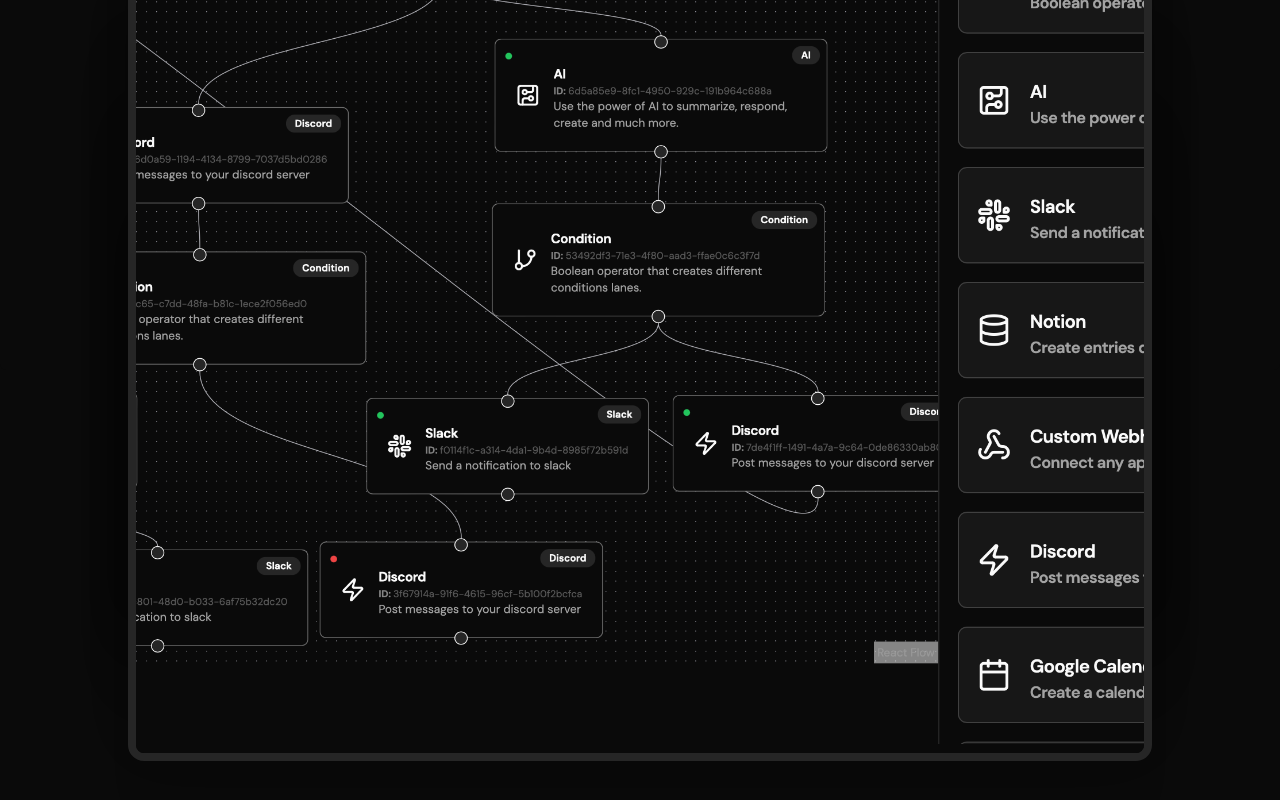
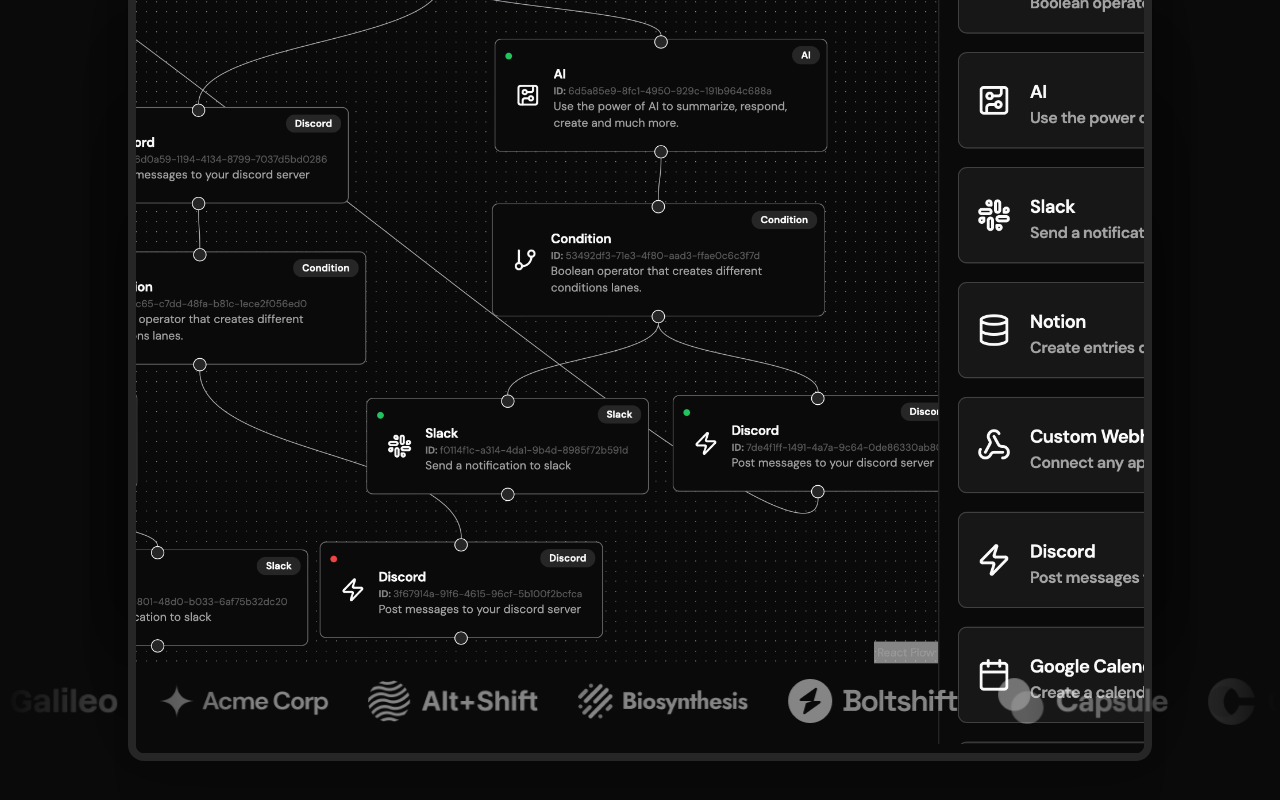
Before and after one commit to daffa4lif/saas-automation-builder, a Next.js app: page / in a window 1280 px wide. Shown: the part 430-1230 px from the top of the page. Built offline with nearby package versions, Linux system fonts and the light colour scheme.

Commit message:
feat: infinite scroll card images logo

```diff
--- a/app/page.tsx
+++ b/app/page.tsx
@@ -1,6 +1,8 @@
 import { ContainerScroll } from "@/components/global/container-scroll-animation";
+import { InfiniteMovingCards } from "@/components/global/infinite-moving-cards";
 import Navbar from "@/components/global/navbar";
 import { Button } from "@/components/ui/button";
+import { imagesLogo } from "@/lib/constant";
 import Image from "next/image";
 
 export default function Home() {
@@ -25,6 +27,13 @@ export default function Home() {
           } />
         </div>
       </section>
+
+      <InfiniteMovingCards
+        className="md:mt-[18rem] mt-[-100px]"
+        items={imagesLogo}
+        direction="right"
+        speed="slow"
+      />
     </main>
   )
 }
--- /dev/null
+++ b/components/global/infinite-moving-cards.tsx
@@ -0,0 +1,102 @@
+'use client'
+
+import { cn } from '@/lib/utils'
+import Image from 'next/image'
+import React, { useEffect, useState } from 'react'
+
+export const InfiniteMovingCards = ({
+  items,
+  direction = 'left',
+  speed = 'fast',
+  pauseOnHover = true,
+  className,
+}: {
+  items: {
+    href: string
+  }[]
+  direction?: 'left' | 'right'
+  speed?: 'fast' | 'normal' | 'slow'
+  pauseOnHover?: boolean
+  className?: string
+}) => {
+  const containerRef = React.useRef<HTMLDivElement>(null)
+  const scrollerRef = React.useRef<HTMLUListElement>(null)
+
+  useEffect(() => {
+    addAnimation()
+  }, [])
+
+  const [start, setStart] = useState(false)
+  function addAnimation() {
+    if (containerRef.current && scrollerRef.current) {
+      const scrollerContent = Array.from(scrollerRef.current.children)
+
+      scrollerContent.forEach((item) => {
+        const duplicatedItem = item.cloneNode(true)
+        if (scrollerRef.current) {
+          scrollerRef.current.appendChild(duplicatedItem)
+        }
+      })
+
+      getDirection()
+      getSpeed()
+      setStart(true)
+    }
+  }
+  const getDirection = () => {
+    if (containerRef.current) {
+      if (direction === 'left') {
+        containerRef.current.style.setProperty(
+          '--animation-direction',
+          'forwards'
+        )
+      } else {
+        containerRef.current.style.setProperty(
+          '--animation-direction',
+          'reverse'
+        )
+      }
+    }
+  }
+  const getSpeed = () => {
+    if (containerRef.current) {
+      if (speed === 'fast') {
+        containerRef.current.style.setProperty('--animation-duration', '20s')
+      } else if (speed === 'normal') {
+        containerRef.current.style.setProperty('--animation-duration', '40s')
+      } else {
+        containerRef.current.style.setProperty('--animation-duration', '80s')
+      }
+    }
+  }
+  console.log(items)
+  return (
+    <div
+      ref={containerRef}
+      className={cn(
+        'scroller relative z-20  max-w-7xl overflow-hidden  [mask-image:linear-gradient(to_right,transparent,white_20%,white_80%,transparent)]',
+        className
+      )}
+    >
+      <ul
+        ref={scrollerRef}
+        className={cn(
+          ' flex min-w-full shrink-0 gap-10 py-4 w-max flex-nowrap',
+          start && 'animate-scroll ',
+          pauseOnHover && 'hover:[animation-play-state:paused]'
+        )}
+      >
+        {items.map((item, idx) => (
+          <Image
+            width={170}
+            height={1}
+            src={item.href}
+            alt={item.href}
+            className=" relative rounded-2xl  object-contain opacity-50"
+            key={item.href}
+          />
+        ))}
+      </ul>
+    </div>
+  )
+}
```
